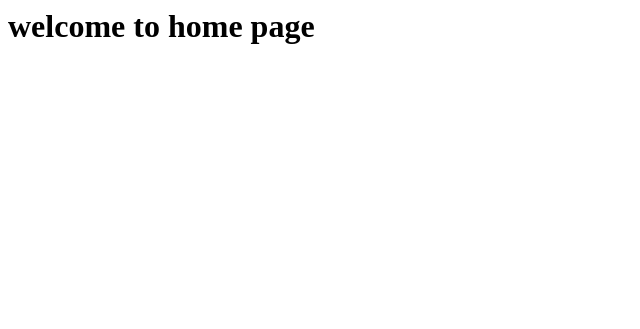
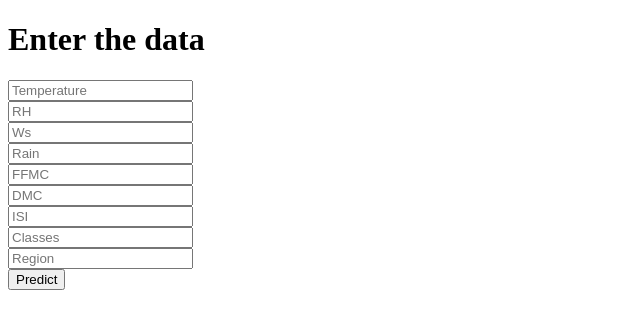
Before and after one commit to pushpak-2099/forest-fire, a Flask app: page / in a window 1280 px wide. Shown: the top 329 px of the page, without its empty margins (0-640 px from the left). Run offline with Flask 3, Linux system fonts and the light colour scheme; parts of the project's set-up code (start-up, migrations or seed data) failed here and were passed over.

Commit message:
modified the index

```diff
--- a/application.py
+++ b/application.py
@@ -29,7 +29,7 @@ def predict_datapoint():
         scaled_data = scaler_model.transform(input_data)
         result = ridge_model.predict(scaled_data)
 
-        return render_template("home.html", results=result[0])
+        return render_template("index.html", results=result[0])
 
     return render_template("home.html")
 
--- a/templates/index.html
+++ b/templates/index.html
@@ -1 +1,29 @@
-<h1> welcome to home page</h1>
+<!DOCTYPE html>
+<html>
+<head>
+    <title>Forest Fire Prediction</title>
+</head>
+<body>
+
+<h1>Enter the data</h1>
+
+<form action="{{ url_for('predict_datapoint') }}" method="post">
+    <input type="text" name="Temperature" placeholder="Temperature" required><br>
+    <input type="text" name="RH" placeholder="RH" required><br>
+    <input type="text" name="Ws" placeholder="Ws" required><br>
+    <input type="text" name="Rain" placeholder="Rain" required><br>
+    <input type="text" name="FFMC" placeholder="FFMC" required><br>
+    <input type="text" name="DMC" placeholder="DMC" required><br>
+    <input type="text" name="ISI" placeholder="ISI" required><br>
+    <input type="text" name="Classes" placeholder="Classes" required><br>
+    <input type="text" name="Region" placeholder="Region" required><br>
+
+    <button type="submit">Predict</button>
+</form>
+
+{% if results %}
+<h2>THE FWI prediction is {{ results }}</h2>
+{% endif %}
+
+</body>
+</html>
```
